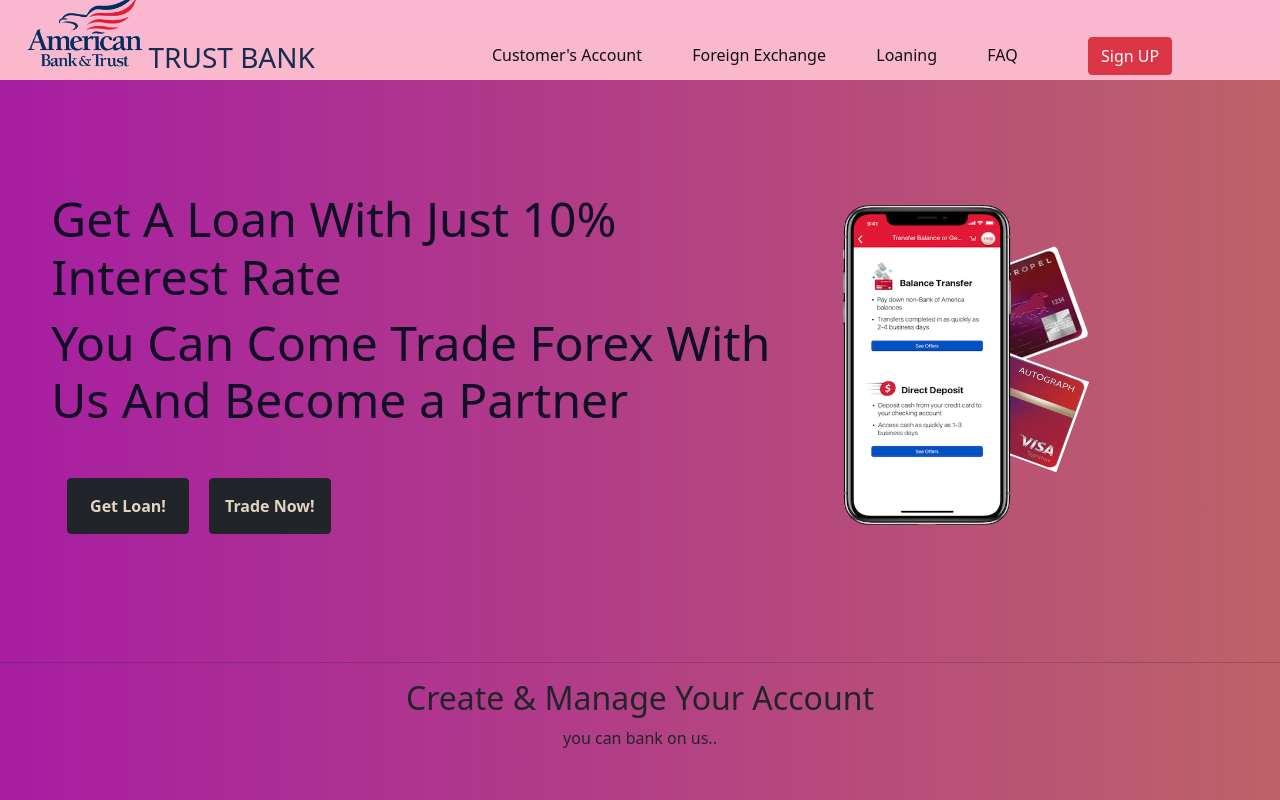
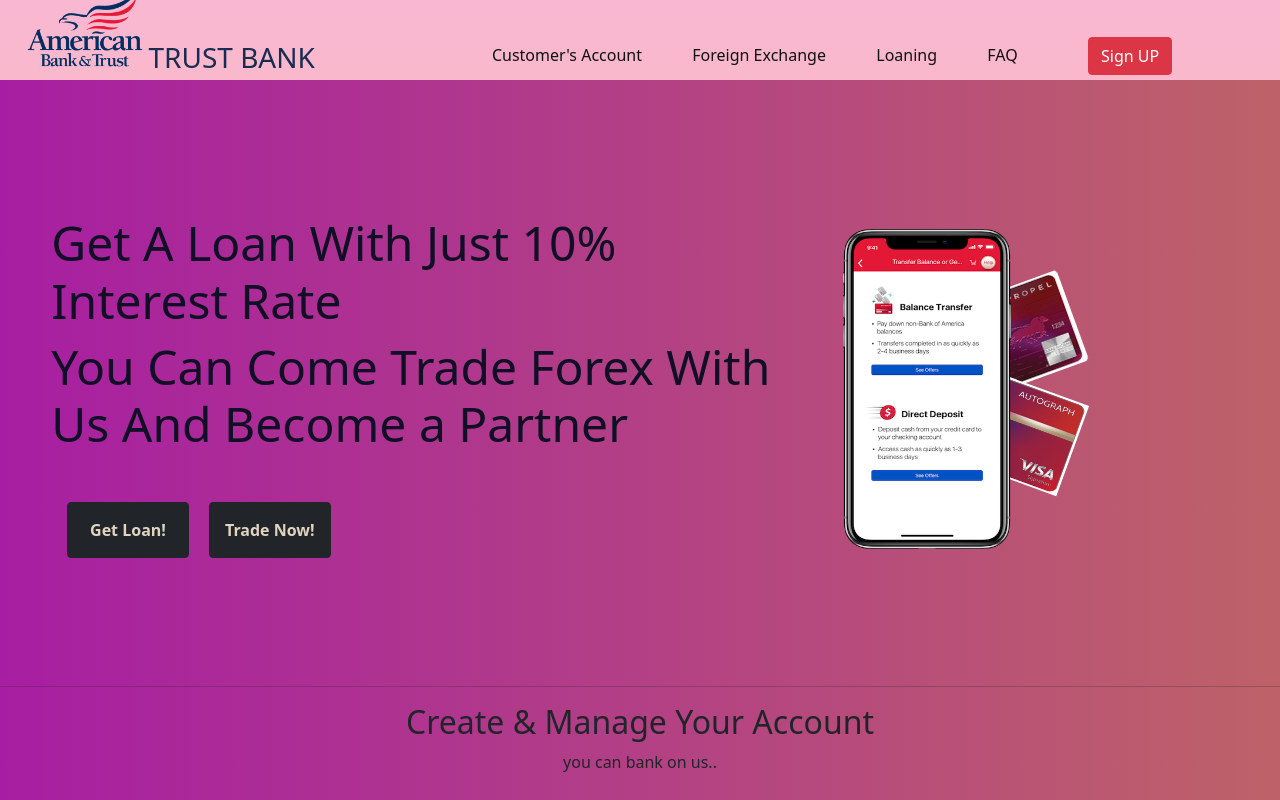
Before and after one commit to MBANNAMDI/BANK-ACCOUNT, a plain HTML site: page index.html in a window 1280 px wide. Shown: the top 800 px of the page. Drawn offline with Linux system fonts and the light colour scheme.

```diff
--- a/index.html
+++ b/index.html
@@ -34,7 +34,7 @@
 
   <div id="bank">
 
-<div id="image"><br>
+<div id="image"><br><br>
 
 <h1>Get A Loan With Just 10%  <br> Interest
    Rate</h1>
```
